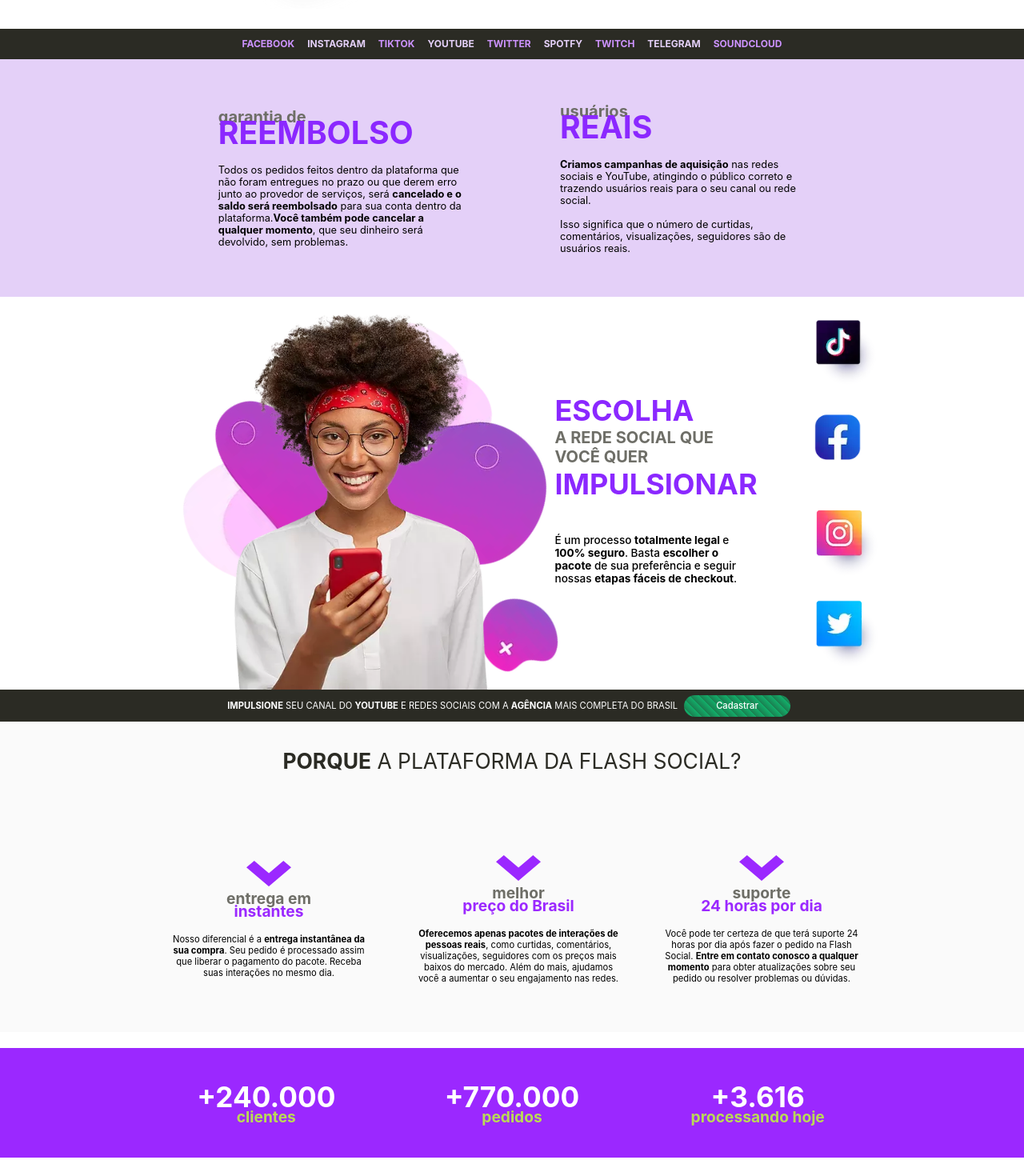
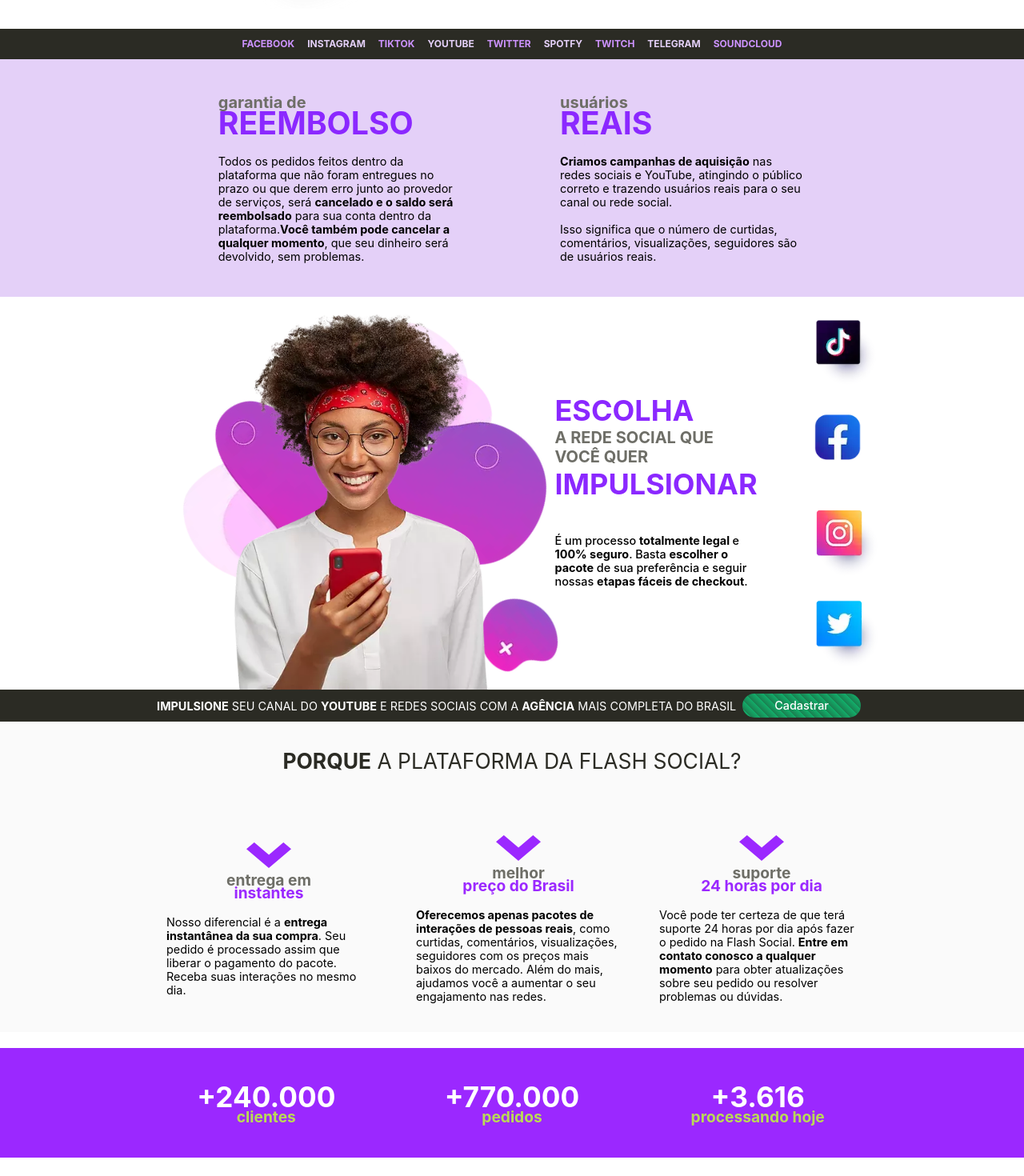
Before and after one commit to raultocantins/flashSocial, a React (Create React App) app: page / in a window 1280 px wide. Shown: the part 960-2430 px from the top of the page at 80% size. Built offline with nearby package versions, Linux system fonts and the light colour scheme.

Commit message:
updating font-size

```diff
--- a/src/components/Section15/Section15.css
+++ b/src/components/Section15/Section15.css
@@ -21,7 +21,7 @@
 }
 .section15 span{
     letter-spacing: normal;
-    font-size: 14px;
+    font-size: 18px;
     opacity: 0.9;
     margin-bottom: 15px;
 
--- a/src/components/section1/Section1.css
+++ b/src/components/section1/Section1.css
@@ -10,7 +10,7 @@
 }
 
 .section1 p {
-    font-size: 14px;
+    font-size: 18px;
 }
 @media (max-width: 600px){
     .section1{
--- a/src/components/section11/Section11.css
+++ b/src/components/section11/Section11.css
@@ -10,10 +10,10 @@
 
 }
 .section11 strong{
-    font-size: 14px;
+    font-size: 18px;
 }
 .section11 p {
-    font-size: 14px;
+    font-size: 18px;
 }
 .section11  a{
     height: 20px;
--- a/src/components/section3/Section3.js
+++ b/src/components/section3/Section3.js
@@ -15,7 +15,7 @@ export default function Section3() {
               COMPLETA DE <strong>IMPULSIONAMENTO</strong> PARA MARKETING
               DIGITAL
             </span>
-            <span style={{ textAlign: "left" }}>
+            <span style={{ textAlign: "left",fontSize:'18px' }}>
               {" "}
               Quer você seja um{" "}
               <strong>
--- a/src/components/section5/Section5.css
+++ b/src/components/section5/Section5.css
@@ -1,4 +1,4 @@
-.section5{
+    .section5{
     height: 372px;
     background-color: #e4d0f8;
     display: flex;
--- a/src/components/section5/Section5.js
+++ b/src/components/section5/Section5.js
@@ -10,20 +10,20 @@ export default function Section5() {
                 <span style={{ fontSize: '25px', color: "#6e6e67", fontWeight: "700" }}>
                     garantia de
                     </span>
-                <h2 style={{ marginTop: "-20px" }}>
+                <h2 style={{ marginTop: "-12px" }}>
                     <strong style={{ fontSize: '49px', color: "#8b28ff" }}>REEMBOLSO</strong></h2>
-                <span>Todos os pedidos feitos dentro da plataforma que não foram entregues no prazo ou que derem erro junto ao provedor de serviços, será <strong>cancelado e o saldo será reembolsado</strong> para sua conta dentro da plataforma.
+                <span style={{fontSize:"18px"}}>Todos os pedidos feitos dentro da plataforma que não foram entregues no prazo ou que derem erro junto ao provedor de serviços, será <strong>cancelado e o saldo será reembolsado</strong> para sua conta dentro da plataforma.
 <strong>Você também pode cancelar a qualquer momento</strong>, que seu dinheiro será devolvido, sem problemas. </span>
             </div>
             <div className="text-right-section5">
                 <span style={{ fontSize: '25px', color: "#6e6e67", fontWeight: "700" }}>
                     usuários
             </span>
-                <h2 style={{ marginTop: "-20px" }}>
+                <h2 style={{ marginTop: "-12px" }}>
                     <strong style={{ fontSize: '49px', color: "#8b28ff" }}>REAIS</strong>
                 </h2>
-                <span>
-                    <strong>Criamos campanhas de aquisição</strong> nas redes sociais e YouTube, atingindo o público correto e trazendo usuários reais para o seu canal ou rede social. <br></br><br></br>
+                <span style={{fontSize:"18px"}}>
+                    <strong >Criamos campanhas de aquisição</strong> nas redes sociais e YouTube, atingindo o público correto e trazendo usuários reais para o seu canal ou rede social. <br></br><br></br>
 
  Isso significa que o número de curtidas, comentários, visualizações, seguidores são de usuários reais.
                     </span>
--- a/src/components/section6/Section6.js
+++ b/src/components/section6/Section6.js
@@ -26,7 +26,7 @@ export default function Section6() {
 </span>
                 <h2 style={{ color: "#8b28ff", fontWeight: "700", fontSize: '45px', margin: '0px 0px 50px 0px' }}>
                     IMPULSIONAR</h2>
-                <span style={{ fontSize: "17px",fontWeight:'500'}}>
+                <span style={{ fontSize: "18px",fontWeight:'500'}}>
 
                     É um processo <strong>
                         totalmente  legal  </strong>e <strong>100% seguro</strong>.
--- a/src/components/section7/Section7.css
+++ b/src/components/section7/Section7.css
@@ -9,10 +9,10 @@
 
 }
 .section7 strong{
-    font-size: 14px;
+    font-size: 18px;
 }
 .section7 p {
-    font-size: 14px;
+    font-size: 18px;
 }
 .section7  a{
     height: 20px;
--- a/src/components/section9/Section9.css
+++ b/src/components/section9/Section9.css
@@ -54,7 +54,10 @@
    color: #9b28ff;
 }
 .section9 span{
-    font-size: 14px;
+    font-size: 18px;
+    text-align: left;
+
+
 }
 .bloco-section9{
     width: 80%;
```
